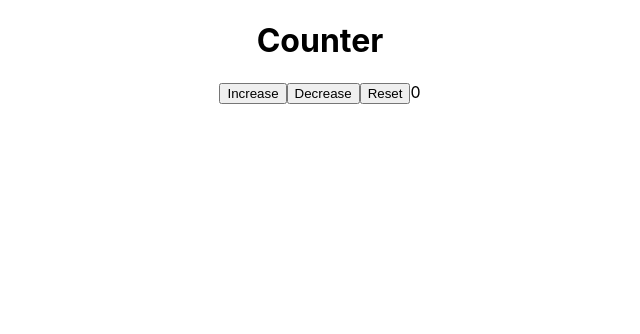
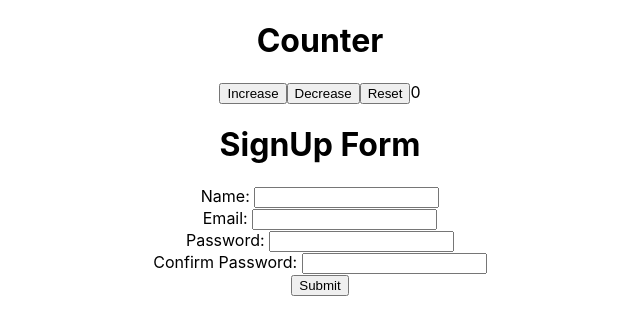
Before and after one commit to sdmohapatra7/React-Practice, a React (Create React App) app: page / in a window 1280 px wide. Shown: the top 334 px of the page, without its empty margins (320-960 px from the left). Built offline with nearby package versions, Linux system fonts and the light colour scheme.

Commit message:
create a signup form

```diff
--- a/src/App.js
+++ b/src/App.js
@@ -1,5 +1,6 @@
 import React from 'react';
-import Counter from './components/Couner'
+import Counter from './components/Couner';
+import Form from './components/Form';
 import './App.css';
 
 function App() {
@@ -7,6 +8,7 @@ function App() {
   return (
     <div className="App">
       <Counter />
+      <Form />
     </div>
   );
 }
--- /dev/null
+++ b/src/components/Form.js
@@ -0,0 +1,58 @@
+import React,{useState} from "react";
+
+const Form = ()=>{
+
+    const initialState = {
+        name:"",
+        email:"",
+        password:"",
+        confirmPassword:""
+    };
+
+    const[formData,setFormData]=useState(initialState);
+
+    const handleSubmit = (e)=>{
+        e.preventDefault();
+        if(formData.password !== formData.confirmPassword){
+            alert('Wronge Password');
+            return;
+        }
+        alert('Submit Successfuly');
+        setFormData(initialState);
+    }
+
+    const handleChange = (e)=>{
+        console.log('e',e.target);
+        const{name,value}=e.target;
+        setFormData({...formData,[name]:value});
+    }
+
+    return(
+        <div>
+            <h1>SignUp Form</h1>
+            <form>
+                <div className="form">
+                    <label htmlFor="name"> Name: </label>
+                    <input type="text" id="name" name="name" value={formData.name} onChange={handleChange}></input>
+                </div>
+                <div className="form">
+                    <label htmlFor="email"> Email: </label>
+                    <input type="email" id="email" name="email" value={formData.email} onChange={handleChange}></input>
+                </div>
+                <div className="form">
+                    <label htmlFor="password"> Password: </label>
+                    <input type="text" id="password" name="password" value={formData.password} onChange={handleChange}></input>
+                </div>
+                <div className="form">
+                    <label htmlFor="confirmPassword"> Confirm Password: </label>
+                    <input type="text" id="confirmPassword" name="confirmPassword" value={formData.confirmPassword} onChange={handleChange}></input>
+                </div>
+                <div>
+                    <button type="submit" onClick={handleSubmit}>Submit</button>
+                </div>
+            </form>
+        </div>
+    );
+};
+
+export default Form;
```
